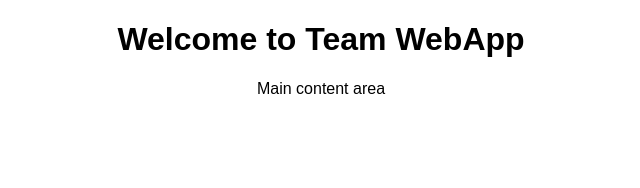
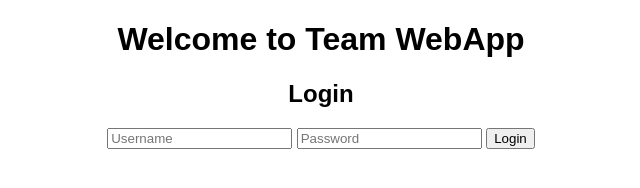
Before and after one commit to akilagrepo/team-webapp, a plain HTML site: page index.html in a window 1280 px wide. Shown: the whole page, without its empty margins (319-959 px from the left). Drawn offline with Linux system fonts and the light colour scheme.

Commit message:
feat(login) : add basic login form

```diff
--- a/index.html
+++ b/index.html
@@ -10,7 +10,10 @@
     </header>
 
     <main>
-        <p>Main content area</p>
+       <h2>Login</h2>
+        <input type="text" placeholder="Username">
+        <input type="password" placeholder="Password">
+        <button>Login</button>
     </main>
 
     <script src="script.js"></script>
```
